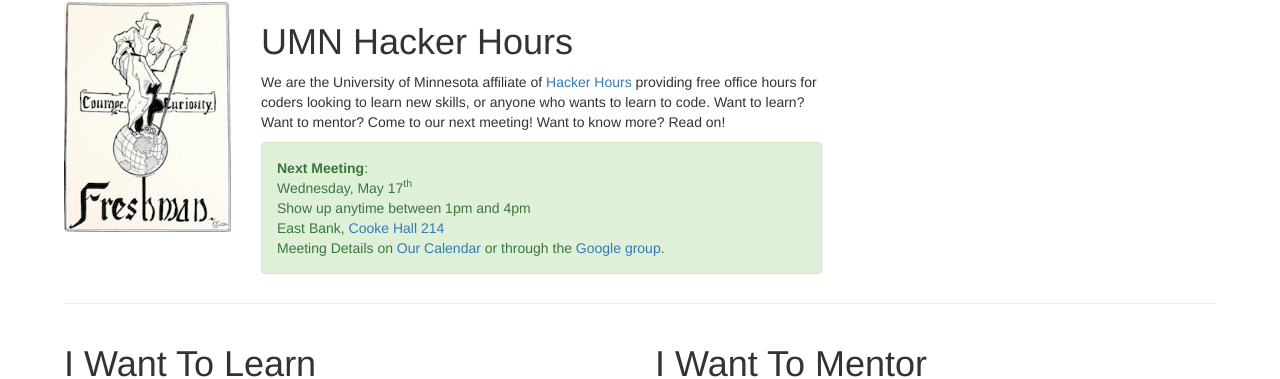
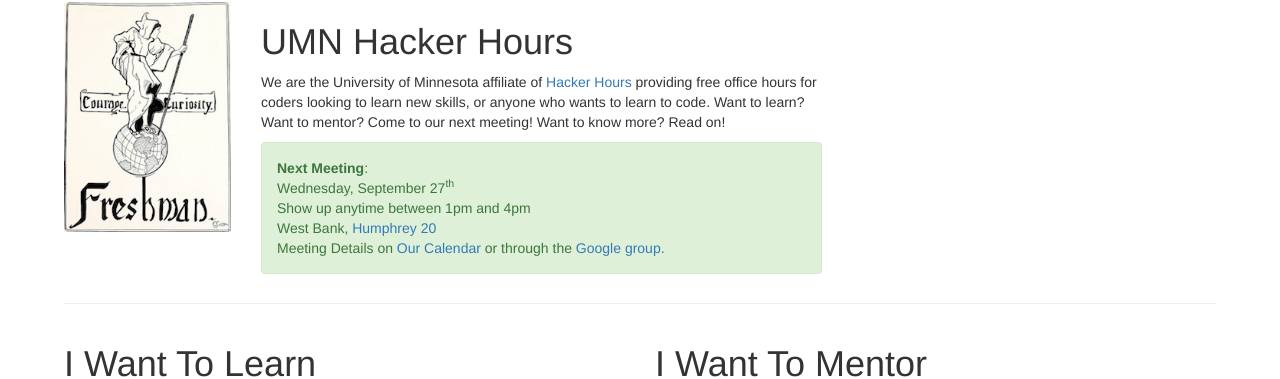
Before and after one commit to umnhackerhours/umnhackerhours.github.io, a Jekyll site: the page built from index.markdown, in a window 1280 px wide. Shown: the part 102-481 px from the top of the page. Built offline with Jekyll 4.4.1, drawn with Linux system fonts in a browser that asks for light colours.

Commit message:
2017-09-27

```diff
--- a/index.markdown
+++ b/index.markdown
@@ -13,14 +13,14 @@ description: Home
       <div class="alert alert-success" role="alert">
         <a class="anchor" id="next_meeting"></a>
         <strong>Next Meeting</strong>:<br />
-        Wednesday, May 17<sup>th</sup><br />
+        Wednesday, September 27<sup>th</sup><br />
         Show up anytime between 1pm and 4pm<br />
-        <!-- West Bank, <a href="http://campusmaps.umn.edu/hubert-h-humphrey-school-public-affairs">Humphrey 50B (AKA, the room in the back of the computer lab)</a><br /> -->
+        <!-- West Bank, <a href="https://roomsearch.umn.edu/roomsearch/#/rooms/f8667449-84f5-4392-9607-ae9f2335ef5b">Humphrey 20</a><br /> -->
         <!-- St. Paul, <a href="http://campusmaps.umn.edu/peters-hall">Peters Hall 145</a><br /> -->
         <!-- The <strong>Code Kata Group</strong> will be discussing the <a href="https://github.com/exercism/x-common/blob/master/bob.md">Bob kata</a> from 2:30 - 4pm<br /> -->
         <!-- The <strong>Refactoring Reading Group</strong> will be discussing the <a href="https://refactoring.guru/smells/long-method">Long Method Smell</a> from 3 - 4pm<br /> -->
 
-        East Bank, <a href="http://campusmaps.umn.edu/cooke-hall">Cooke Hall 214</a><br />
+        West Bank, <a href="https://roomsearch.umn.edu/roomsearch/#/rooms/f8667449-84f5-4392-9607-ae9f2335ef5b">Humphrey 20</a><br />
         Meeting Details on <a href="https://www.google.com/calendar/embed?src=umn.edu_ii9odmho4m63bsq19879mu0iis%40group.calendar.google.com&ctz=America/Chicago">Our Calendar</a> or through the <a href='https://groups.google.com/a/umn.edu/d/hackerhours'>Google group</a>.
       </div>
     </div>
```
